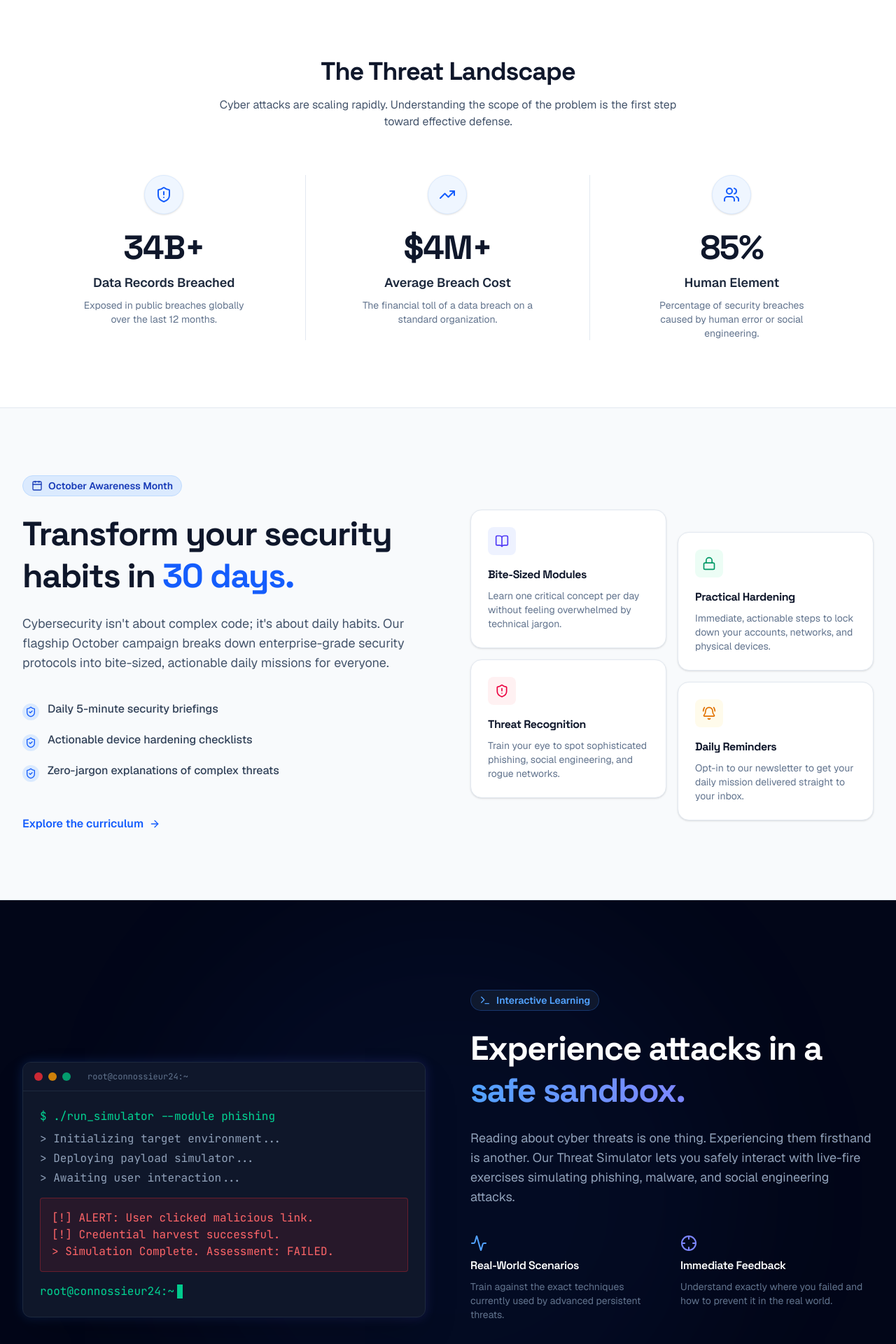
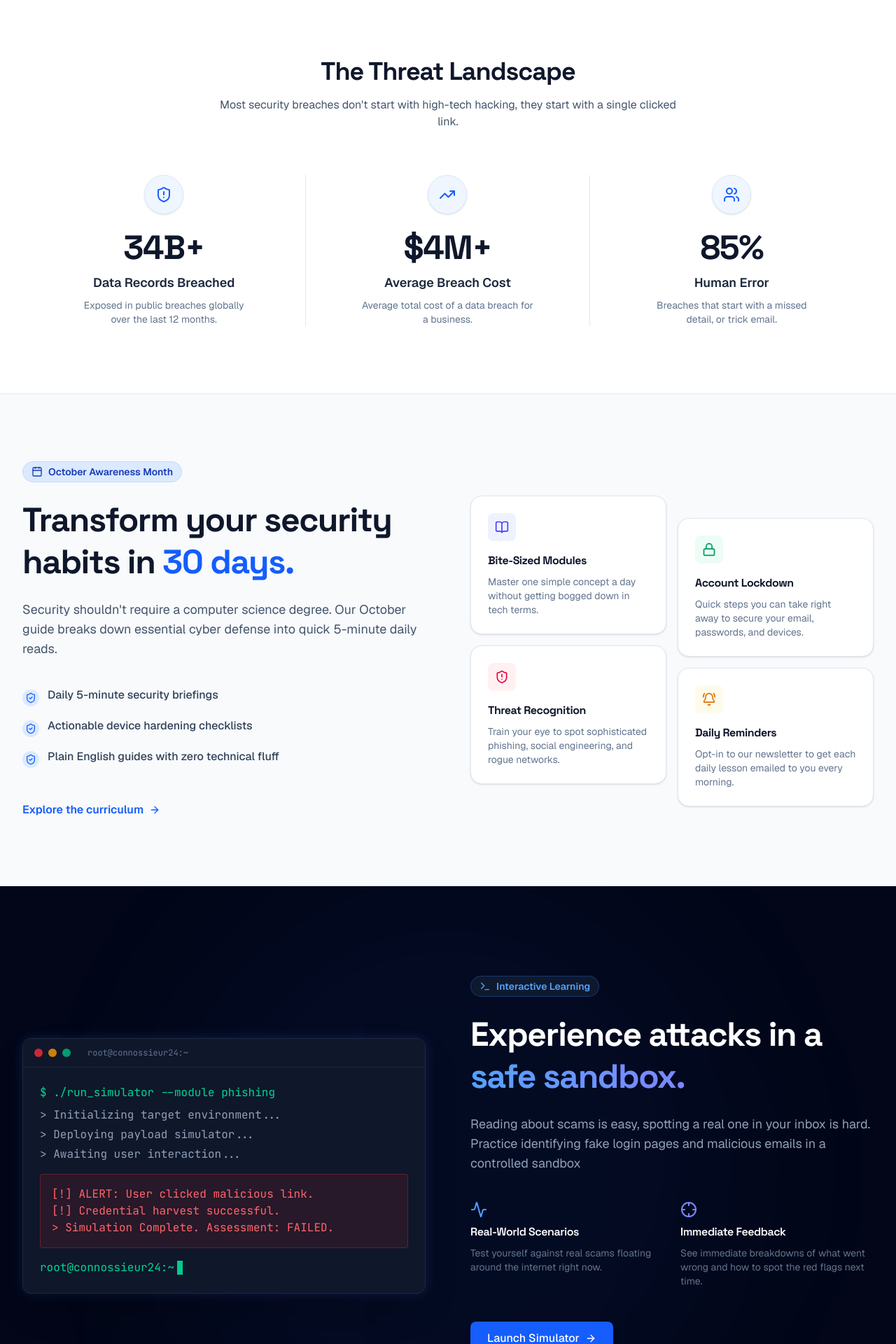
Before and after one commit to Danielwelao/Connossieur24--web, a Next.js app: page / in a window 1280 px wide. Shown: the part 760-2680 px from the top of the page at 70% size. Built offline with nearby package versions, Linux system fonts and the light colour scheme.

Commit message:
feat: optimize mobile footer, and re-write copy

```diff
--- a/app/page.tsx
+++ b/app/page.tsx
@@ -112,7 +112,7 @@ export default function Home() {
 
           <ScrollReveal direction="left" delay={0.3}>
             <p className="text-lg md:text-xl text-slate-600 max-w-lg">
-              Practical, actionable intelligence for individuals and organizations. Learn how to navigate the digital world safely, one step at a time.
+              No boring slide decks or complex jargon. Just practical security habits and realistic simulations to keep your accounts safe.
             </p>
           </ScrollReveal>
 
@@ -246,7 +246,7 @@ export default function Home() {
             </ScrollReveal>
             <ScrollReveal direction="up" delay={0.1}>
               <p className="text-slate-600 max-w-2xl mx-auto">
-                Cyber attacks are scaling rapidly. Understanding the scope of the problem is the first step toward effective defense.
+                Most security breaches don't start with high-tech hacking, they start with a single clicked link.
               </p>
             </ScrollReveal>
           </div>
@@ -280,7 +280,7 @@ export default function Home() {
                 </h3>
                 <p className="text-slate-800 font-semibold text-lg">Average Breach Cost</p>
                 <p className="text-sm text-slate-500 mt-2 max-w-[250px]">
-                  The financial toll of a data breach on a standard organization.
+                  Average total cost of a data breach for a business.
                 </p>
               </div>
             </ScrollReveal>
@@ -294,9 +294,9 @@ export default function Home() {
                 <h3 className="text-5xl font-extrabold text-slate-900 mb-3">
                   <AnimatedNumber value={85} suffix="%" />
                 </h3>
-                <p className="text-slate-800 font-semibold text-lg">Human Element</p>
+                <p className="text-slate-800 font-semibold text-lg">Human Error</p>
                 <p className="text-sm text-slate-500 mt-2 max-w-[250px]">
-                  Percentage of security breaches caused by human error or social engineering.
+                  Breaches that start with a missed detail, or trick email.
                 </p>
               </div>
             </ScrollReveal>
@@ -327,7 +327,7 @@ export default function Home() {
 
               <ScrollReveal direction="left" delay={0.3}>
                 <p className="text-lg text-slate-600">
-                  Cybersecurity isn&apos;t about complex code; it&apos;s about daily habits. Our flagship October campaign breaks down enterprise-grade security protocols into bite-sized, actionable daily missions for everyone.
+                  Security shouldn't require a computer science degree. Our October guide breaks down essential cyber defense into quick 5-minute daily reads.
                 </p>
               </ScrollReveal>
 
@@ -336,7 +336,7 @@ export default function Home() {
                   {[
                     "Daily 5-minute security briefings",
                     "Actionable device hardening checklists",
-                    "Zero-jargon explanations of complex threats",
+                    "Plain English guides with zero technical fluff",
                   ].map((item, i) => (
                     <li key={i} className="flex items-start gap-3">
                       <div className="mt-1 bg-blue-100 rounded-full p-1">
@@ -370,7 +370,7 @@ export default function Home() {
                     <BookOpen size={20} />
                   </div>
                   <h3 className="font-bold text-slate-900 mb-2">Bite-Sized Modules</h3>
-                  <p className="text-sm text-slate-500">Learn one critical concept per day without feeling overwhelmed by technical jargon.</p>
+                  <p className="text-sm text-slate-500">Master one simple concept a day without getting bogged down in tech terms.</p>
                 </div>
               </ScrollReveal>
 
@@ -379,8 +379,8 @@ export default function Home() {
                   <div className="h-10 w-10 bg-emerald-50 rounded-lg flex items-center justify-center mb-4 text-emerald-600">
                     <Lock size={20} />
                   </div>
-                  <h3 className="font-bold text-slate-900 mb-2">Practical Hardening</h3>
-                  <p className="text-sm text-slate-500">Immediate, actionable steps to lock down your accounts, networks, and physical devices.</p>
+                  <h3 className="font-bold text-slate-900 mb-2">Account Lockdown</h3>
+                  <p className="text-sm text-slate-500">Quick steps you can take right away to secure your email, passwords, and devices.</p>
                 </div>
               </ScrollReveal>
 
@@ -400,7 +400,7 @@ export default function Home() {
                     <BellRing size={20} />
                   </div>
                   <h3 className="font-bold text-slate-900 mb-2">Daily Reminders</h3>
-                  <p className="text-sm text-slate-500">Opt-in to our newsletter to get your daily mission delivered straight to your inbox.</p>
+                  <p className="text-sm text-slate-500">Opt-in to our newsletter to get each daily lesson emailed to you every morning.</p>
                 </div>
               </ScrollReveal>
 
@@ -467,7 +467,7 @@ export default function Home() {
 
               <ScrollReveal direction="right" delay={0.3}>
                 <p className="text-lg text-slate-400">
-                  Reading about cyber threats is one thing. Experiencing them firsthand is another. Our Threat Simulator lets you safely interact with live-fire exercises simulating phishing, malware, and social engineering attacks.
+                  Reading about scams is easy, spotting a real one in your inbox is hard. Practice identifying fake login pages and malicious emails in a controlled sandbox
                 </p>
               </ScrollReveal>
 
@@ -476,12 +476,12 @@ export default function Home() {
                   <div className="flex flex-col gap-2">
                     <Activity className="text-blue-400 w-6 h-6" />
                     <h4 className="text-white font-semibold">Real-World Scenarios</h4>
-                    <p className="text-sm text-slate-500">Train against the exact techniques currently used by advanced persistent threats.</p>
+                    <p className="text-sm text-slate-500">Test yourself against real scams floating around the internet right now.</p>
                   </div>
                   <div className="flex flex-col gap-2">
                     <Crosshair className="text-indigo-400 w-6 h-6" />
                     <h4 className="text-white font-semibold">Immediate Feedback</h4>
-                    <p className="text-sm text-slate-500">Understand exactly where you failed and how to prevent it in the real world.</p>
+                    <p className="text-sm text-slate-500">See immediate breakdowns of what went wrong and how to spot the red flags next time.</p>
                   </div>
                 </div>
               </ScrollReveal>
@@ -516,7 +516,7 @@ export default function Home() {
 
           <ScrollReveal direction="scale" delay={0.2}>
             <p className="text-blue-100 text-lg md:text-xl max-w-2xl mx-auto mb-10">
-              Join the Connossieur24 community of individuals and organizations taking proactive steps to secure their digital footprint today.
+              Start building better online habits today. Free, practical, and designed for everyone.
             </p>
           </ScrollReveal>
 
@@ -534,7 +534,7 @@ export default function Home() {
 
           <ScrollReveal direction="up" delay={0.4}>
             <p className="text-sm text-blue-200 mt-6 font-medium">
-              Or subscribe to our newsletter in the footer below for weekly intelligence.
+              Or sign up in the footer below to get our weekly security breakdowns sent to your inbox.
             </p>
           </ScrollReveal>
         </div>
```
